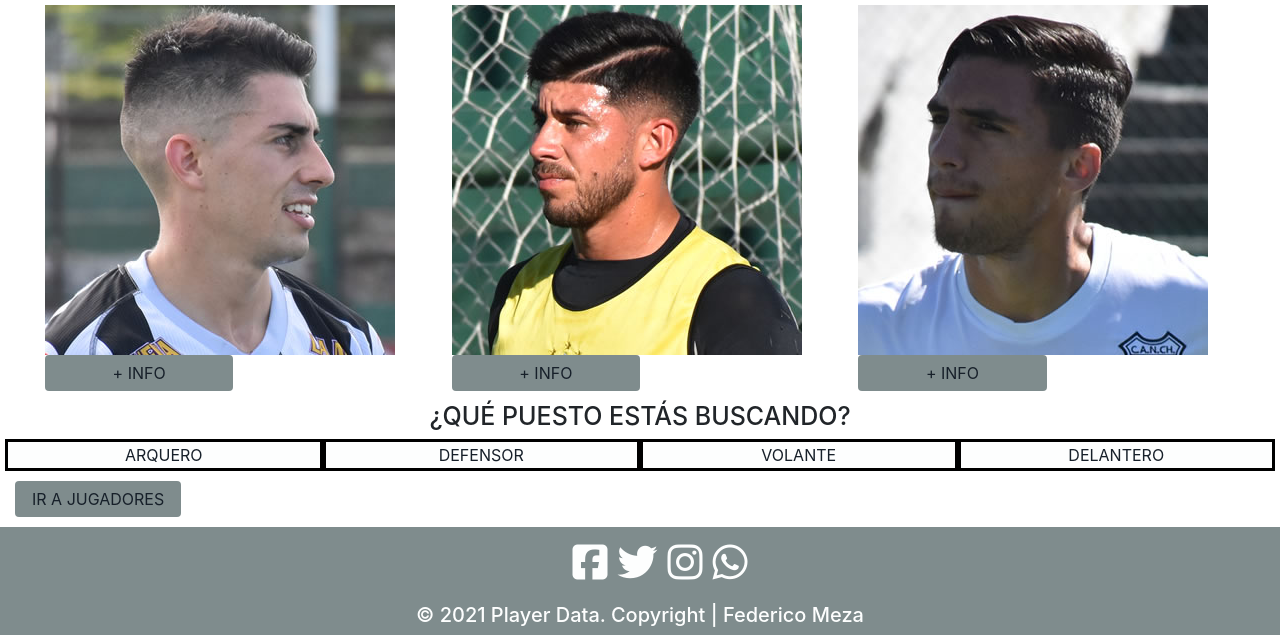
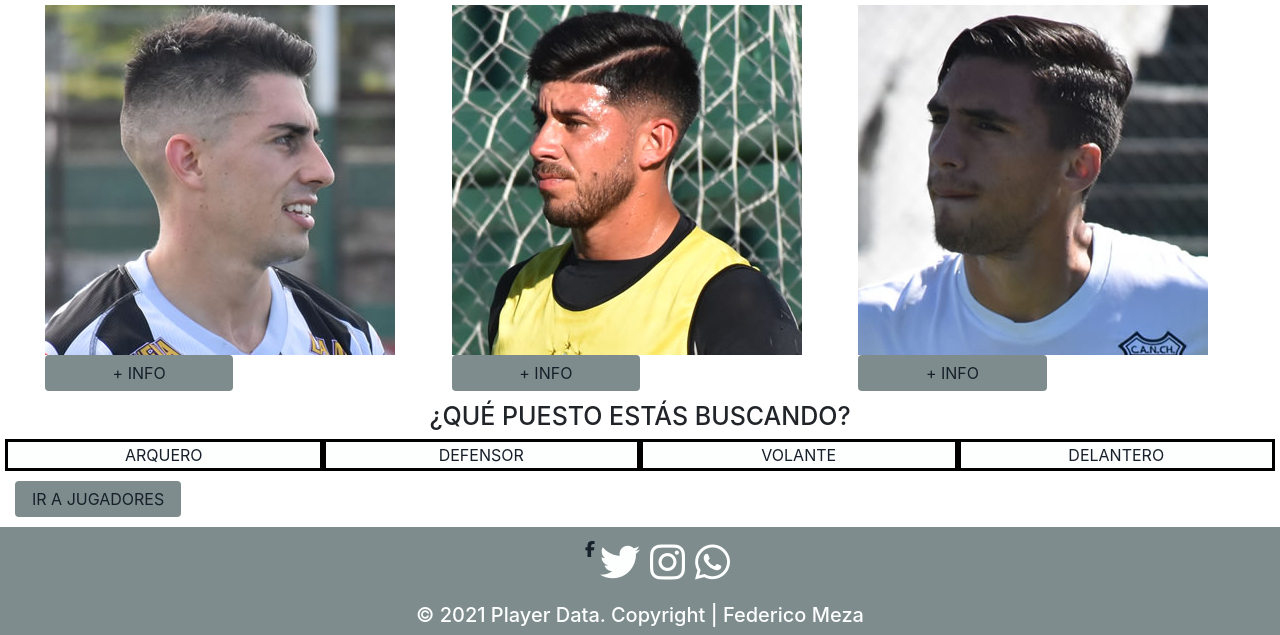
Before and after one commit to femeza/playerdata, a website: page index.html in a window 1280 px wide. Shown: the part 795-1430 px from the top of the page. Drawn offline with nearby package versions, Linux system fonts and the light colour scheme; a web font is replaced by a local one.

Commit message:
Modifiqué íconos footer y linkeé a redes

```diff
--- a/index.html
+++ b/index.html
@@ -119,10 +119,10 @@
         <footer class="row">
             <div class="col-lg-12 col-xs-12">
                 <ul>
-                    <li><i class="iconos icon fab fa-facebook-square"></i></li>
-                    <li><i class="iconos icon fab fa-twitter"></i></li>
-                    <li><i class="iconos icon fab fa-instagram"></i></li>
-                    <li><i class="iconos icon fab fa-whatsapp"></i></li>
+                    <li><a href="https://www.facebook.com"><i class="fab fa-facebook-f"></i></a></li>
+                    <li><a href="https://twitter.com"><i class="iconos icon fab fa-twitter"></i></a></li>
+                    <li><a href="https://www.instagram.com"><i class="iconos icon fab fa-instagram"></i></a></li>
+                    <li><a href="https://www.whatsapp.com"><i class="iconos icon fab fa-whatsapp"></i></a></li>
                 </ul>
             </div>
             <div class="col-lg-12 col-xs-12 centrar">
```
